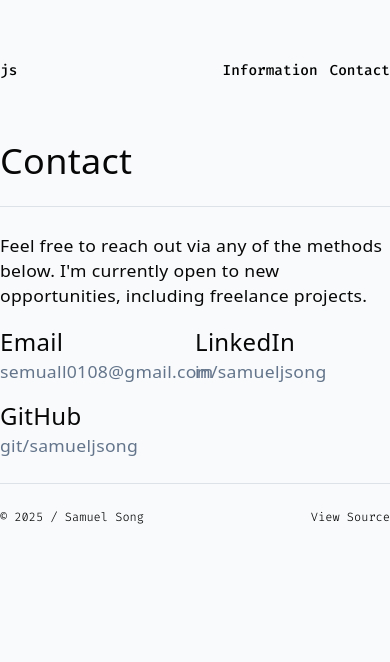
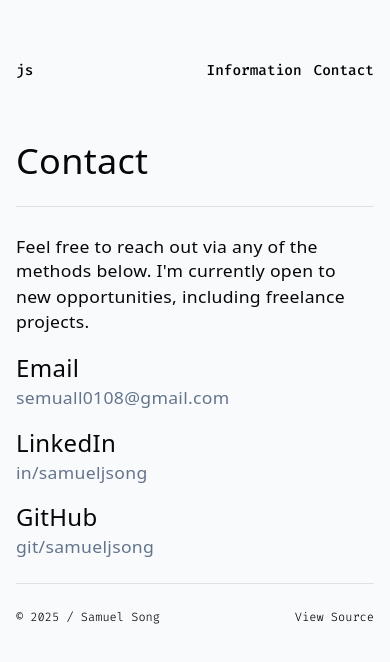
Before and after one commit to samueljsong/2025-portfolio, a React (Vite) app: page /contact in a window 390 px wide. Shown: the top 662 px of the page. Built offline with nearby package versions, Linux system fonts and the light colour scheme.

Commit message:
finished template, now build projects to put in more information

```diff
--- a/src/App.jsx
+++ b/src/App.jsx
@@ -9,7 +9,7 @@ import { Footer } from './components/Footer'
 function App() {
 
   return (
-    <div className=' max-w-2xl lg:max-w-xl mx-auto '>
+    <div className=' max-w-2xl lg:max-w-xl mx-auto px-4 md:px-0'>
         <NavBar/>
         <Routes>
             <Route path='/' element={<LandingPage/>}></Route>
--- a/src/pages/ContactPage.jsx
+++ b/src/pages/ContactPage.jsx
@@ -7,7 +7,7 @@ export const ContactPage = () => {
             <h1 className=" font-medium text-4xl text-primary squish">Contact</h1>
             <SeparatorSmall></SeparatorSmall>
             <p className="font-extralight text-[1.1rem] text-primary squish">Feel free to reach out via any of the methods below. I'm currently open to new opportunities, including freelance projects.</p>
-            <div className=" flex w-[100%]">
+            <div className=" flex w-full flex-row gap-4 max-md:flex-col">
                 <div className=" w-[50%]">
                     <h2 className=" font-medium text-2xl text-primary squish">Email</h2>
                     <p className=" font-extralight text-[1.1rem] text-tertiary squish">semuall0108@gmail.com</p>
--- a/src/pages/LandingPage.jsx
+++ b/src/pages/LandingPage.jsx
@@ -10,7 +10,7 @@ export const LandingPage = () => {
                     <h1 className=" font-medium text-4xl text-primary squish">Hey, I'm Sam</h1>
                     <h2 className=" font-light text-2xl text-tertiary squish">A software developer based in Vancouver BC.</h2>
                 </div>
-                <p className=" font-extralight text-xl text-primary squish">I'm a problem solver who thrives on continuous learning and collaboration. Most recently, I worked at Powerex as a full-stack developer. Prior to that, I developed web solutions for both personal projects and client needs.</p>
+                <p className=" font-extralight text-xl text-primary squish max-md:text-[1.1rem]">I'm a problem solver who thrives on continuous learning and collaboration. Most recently, I worked at Powerex as a full-stack developer. Prior to that, I developed web solutions for both personal projects and client needs.</p>
                 <Button destination={'/information'} text={'More Information'}></Button>
             </section>
             <Separator/>
```
